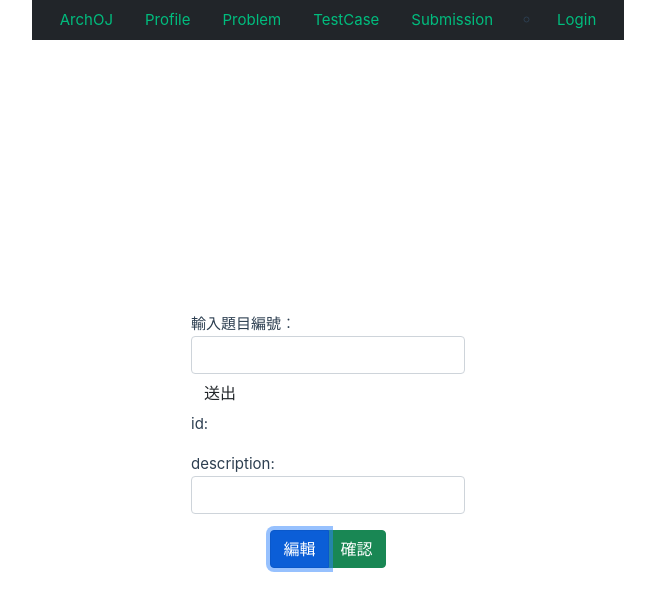
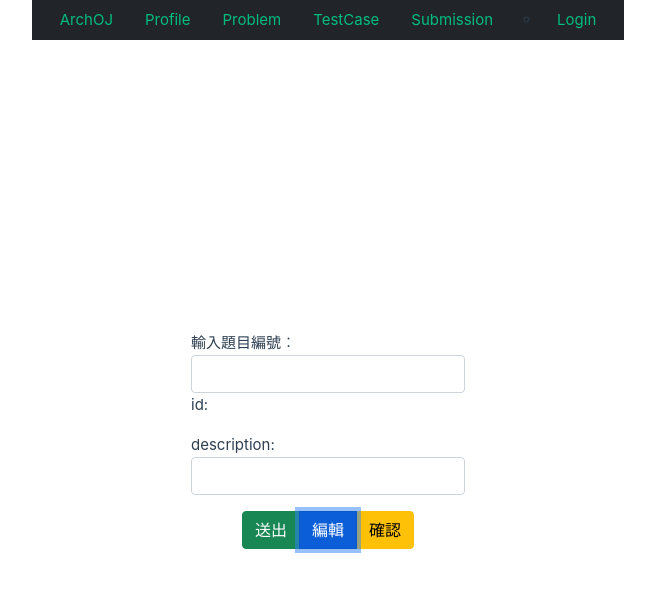
Before and after one commit to nizw0/ArchOJ, a Vue app: page /problem in a window 1280 px wide. Both pictures are taken after a click on the button "編輯". Shown: the top 610 px of the page, without its empty margins (312-967 px from the left). Built offline with nearby package versions, Linux system fonts and the light colour scheme; no server answers; what aws-amplify would draw is missing.

Commit message:
Fix: problem button color

```diff
--- a/src/views/ProblemView.vue
+++ b/src/views/ProblemView.vue
@@ -3,7 +3,6 @@
     <div>
       輸入題目編號︰
       <input class="form-control" type="text" v-model="problem.id" />
-      <button class="btn" @click="fetchProblem(problem.id)">送出</button>
     </div>
     <div v-if="editLock">
       <p>id: {{ problem.id }}</p>
@@ -15,8 +14,9 @@
     </div>
     <div class="text-center">
       <div class="btn-group">
+        <button class="btn btn-success" @click="fetchProblem(problem.id)">送出</button>
         <button class="btn btn-primary" @click="editLock = !editLock">編輯</button>
-        <button class="btn btn-success" v-if="!editLock" @click="editProblem(problem.id)">確認</button>
+        <button class="btn btn-warning" v-if="!editLock" @click="editProblem(problem.id)">確認</button>
       </div>
     </div>
   </div>
```
